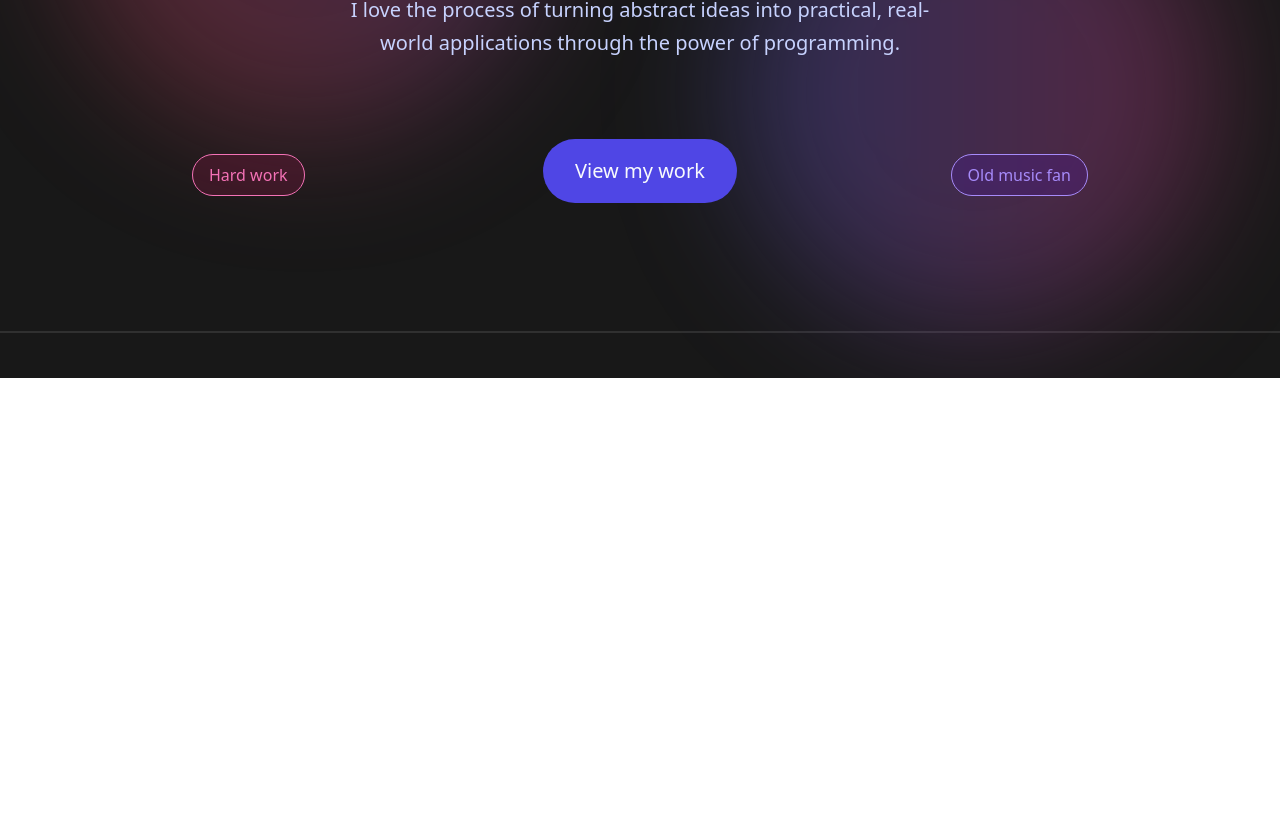
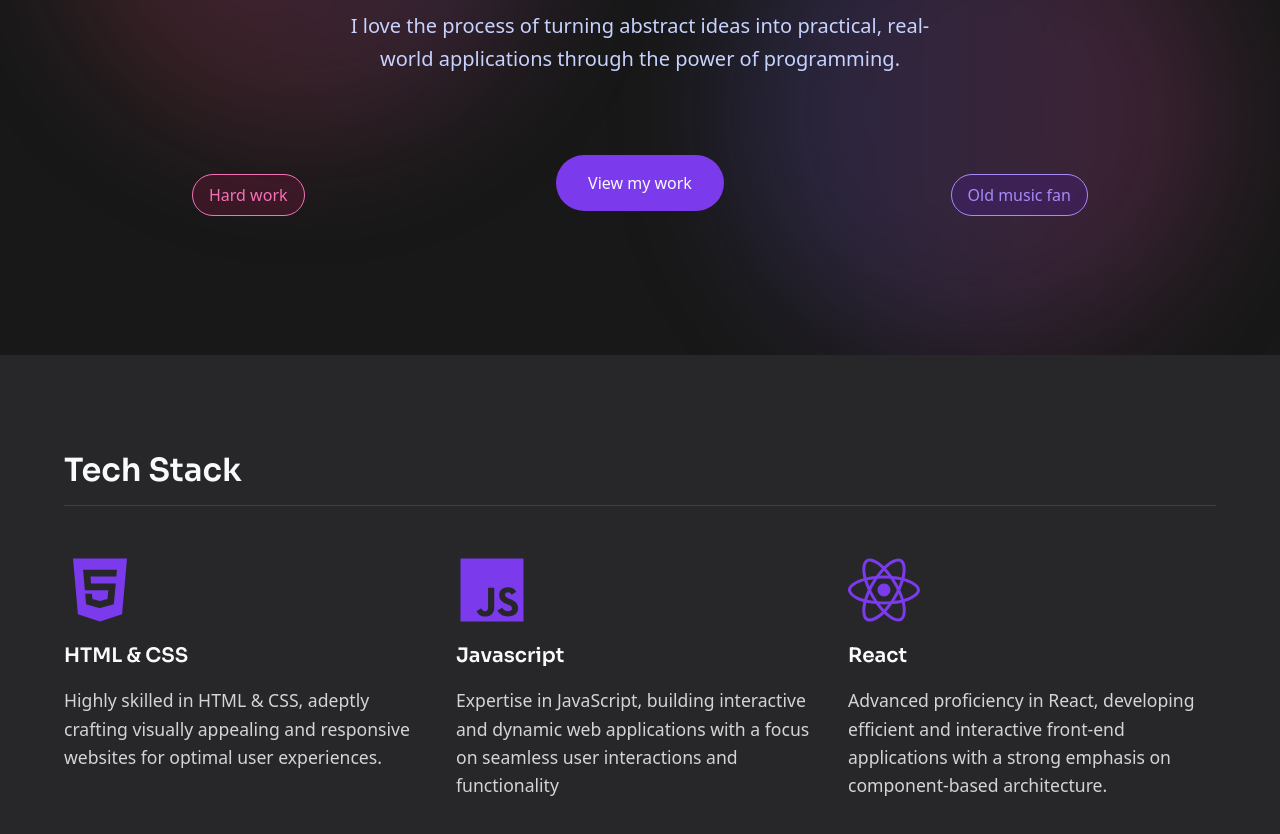
Before and after one commit to chrisvn188/my-portfolio, a React (Vite) app: page / in a window 1280 px wide. Shown: the part 422-1256 px from the top of the page. Before the commit the page ends 800 px from the top, so only its background shows below. Built offline with nearby package versions, Linux system fonts and the light colour scheme.

Commit message:
Add tech stack section

```diff
--- a/package.json
+++ b/package.json
@@ -12,6 +12,7 @@
   "dependencies": {
     "react": "^18.2.0",
     "react-dom": "^18.2.0",
+    "react-icons": "^5.2.1",
     "usehooks-ts": "^3.1.0"
   },
   "devDependencies": {
--- a/src/App.jsx
+++ b/src/App.jsx
@@ -1,6 +1,7 @@
 import Header from './components/Header'
 import Hero from './components/Hero'
 import Main from './components/Main'
+import TechStack from './components/TechStack'
 
 function App() {
   return (
@@ -8,6 +9,7 @@ function App() {
       <Header />
       <Main>
         <Hero />
+        <TechStack />
       </Main>
     </div>
   )
--- a/src/components/Button.jsx
+++ b/src/components/Button.jsx
@@ -4,7 +4,7 @@ const Button = ({ href, isIcon, onClick, className, children }) => {
   const classes = `${
     isIcon
       ? 'w-10 h-10 grid place-items-center'
-      : 'px-6 py-4 [ md:px-8 md:py-4 ] font-medium bg-indigo-600 text-900 text-slate-50 rounded-full inline-block'
+      : 'px-6 py-4 [ md:px-8 md:py-4 ] font-medium bg-violet-600 text-900 text-slate-50 rounded-full inline-block'
   }`
 
   const makeButton = () => {
--- a/src/components/Header.jsx
+++ b/src/components/Header.jsx
@@ -27,7 +27,7 @@ const Header = () => {
       <PageWidth className="w-full">
         <div className="flex justify-between items-center p-4 [ md:px-16 ]">
           <a className="flex items-center" href="/">
-            <Logo className="h-6 fill-current text-zinc-50" />
+            <Logo className="h-5 fill-current text-zinc-50" />
           </a>
           <nav className="hidden md:block">
             <ul className="flex gap-8">
@@ -54,7 +54,7 @@ const Header = () => {
           </Button>
           {!isMenuClosed && (
             <nav
-              className="fixed top-0 right-0 w-full h-full"
+              className="fixed top-0 right-0 w-full h-full z-50"
               aria-label="Mobile Nav"
               ref={navRef}>
               <ul className="flex flex-col gap-4 bg-zinc-800/50 px-4 py-12 rounded-bl-3xl border-b border-l border-zinc-700/30 backdrop-blur-md">
--- a/src/components/Hero.jsx
+++ b/src/components/Hero.jsx
@@ -6,10 +6,10 @@ import TextPill from './decorations/TextPill'
 /* eslint-disable react/prop-types */
 const Hero = () => {
   return (
-    <Section>
+    <Section className="isolate">
       <div className="px-4 py-14 md:py-24 lg:py-32 relative z-20">
         <div className="text-center">
-          <h1 className="text-1000 text-indigo-50 leading-tight capitalize max-w-[18ch] mx-auto">
+          <h1 className="text-clamp-xl text-indigo-50 leading-tight capitalize max-w-[18ch] mx-auto">
             <span className="block bg-gradient-to-r from-indigo-500 to-pink-500 text-transparent bg-clip-text font-light text-2xl md:text-4xl pb-2">
               Hi, I&apos;m Chris Bui
             </span>
@@ -18,7 +18,7 @@ const Hero = () => {
             </span>
           </h1>
 
-          <p className="text-900 leading-relaxed text-indigo-200 mx-auto mt-6 max-w-[40ch] | lg:max-w-[52ch] |">
+          <p className="text-clamp-hero leading-relaxed text-indigo-200 mx-auto mt-6 max-w-[40ch] | lg:max-w-[52ch] |">
             I love the process of turning abstract ideas into practical,
             real-world applications through the power of programming.
           </p>
@@ -48,8 +48,8 @@ const Hero = () => {
         color="pink">
         Hard work
       </TextPill>
-      <BlurBackground className="w-[30rem] h-[30rem] bg-gradient-to-r from-indigo-500/30 to-pink-500/30 bottom-0 right-[5%] blur-3xl" />
-      <BlurBackground className="w-[30rem] h-[30rem] bg-gradient-to-tr from-red-500/30 to-violet-500/30 top-0 left-[5%] blur-3xl move-down" />
+      <BlurBackground className="w-[30rem] h-[30rem] bg-gradient-to-r from-indigo-500/20 to-pink-500/20 bottom-0 right-[5%] blur-3xl" />
+      <BlurBackground className="w-[30rem] h-[30rem] bg-gradient-to-tr from-red-500/20 to-violet-500/20 top-0 left-[5%] blur-3xl move-down" />
     </Section>
   )
 }
--- a/src/components/Section.jsx
+++ b/src/components/Section.jsx
@@ -1,11 +1,16 @@
 import PageWidth from './utils/PageWidth'
 
 /* eslint-disable react/prop-types */
-const Section = ({ children, className, id }) => {
-  const ownClasses = 'relative border-b border-zinc-50/10'
+const Section = ({ children, className, id, headingText }) => {
+  const ownClasses = 'relative p-4 [ md:px-16 ]'
   return (
-    <PageWidth className={`${ownClasses} ${className}`}>
-      <section id={id} className={`${ownClasses} ${className || ''}`}>
+    <PageWidth>
+      <section className={`${ownClasses} ${className}`} id={id}>
+        {headingText && (
+          <h2 className="text-clamp-lg font-semibold pb-4 border-b border-zinc-700">
+            {headingText}
+          </h2>
+        )}
         {children}
       </section>
     </PageWidth>
--- /dev/null
+++ b/src/components/TechStack.jsx
@@ -0,0 +1,47 @@
+import { FaHtml5, FaReact } from 'react-icons/fa'
+import { IoLogoJavascript } from 'react-icons/io5'
+import Section from './Section'
+
+const stack = [
+  {
+    id: 1,
+    name: 'HTML & CSS',
+    Icon: FaHtml5,
+    description:
+      'Highly skilled in HTML & CSS, adeptly crafting visually appealing and responsive websites for optimal user experiences.',
+  },
+  {
+    id: 2,
+    name: 'Javascript',
+    Icon: IoLogoJavascript,
+    description:
+      'Expertise in JavaScript, building interactive and dynamic web applications with a focus on seamless user interactions and functionality',
+  },
+  {
+    id: 3,
+    name: 'React',
+    Icon: FaReact,
+    description:
+      'Advanced proficiency in React, developing efficient and interactive front-end applications with a strong emphasis on component-based architecture.',
+  },
+]
+
+const TechStack = () => {
+  return (
+    <Section
+      className="space-y-12 py-12 md:py-24 bg-zinc-800"
+      headingText="Tech Stack">
+      <ul className="grid sm:grid-cols-2 lg:grid-cols-3 gap-4 sm:gap-6 md:gap-">
+        {stack.map(({ id, Icon, name, description }) => (
+          <div key={id}>
+            <Icon className="text-7xl text-violet-600" />
+            <h3 className="py-4 text-xl font-semibold text-zinc-50">{name}</h3>
+            <p className="text-clamp-base text-zinc-300">{description}</p>
+          </div>
+        ))}
+      </ul>
+    </Section>
+  )
+}
+
+export default TechStack
--- a/tailwind.config.js
+++ b/tailwind.config.js
@@ -10,12 +10,20 @@ export default {
         },
       },
       fontSize: {
-        1000: [
+        'clamp-xl': [
           'clamp(1.8rem, 1.8rem + 2vw, 4rem)',
           { letterSpacing: '-0.01', lineHeight: '1.2' },
         ],
-        900: [
+        'clamp-lg': [
+          'clamp(1.3rem, 1.2rem + 1vw, 2.5rem)',
+          { letterSpacing: '-0.01', lineHeight: '1.2' },
+        ],
+        'clamp-hero': [
           'clamp(1rem, 1rem + 0.5vw, 1.25rem)',
+          { letterSpacing: '0', lineHeight: '1.6' },
+        ],
+        'clamp-base': [
+          'clamp(1rem, 0.8rem + 0.5vw, 1.1rem)',
           { letterSpacing: '0', lineHeight: '1.6' },
         ],
       },
```
Also changed, not shown: 1 other file (tests, documents, lock files or other folders).
